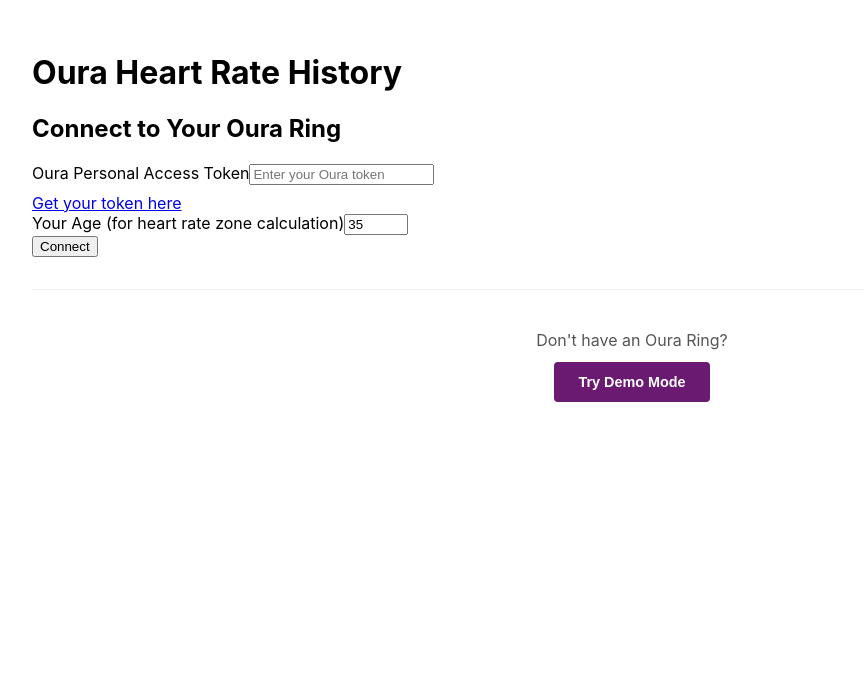
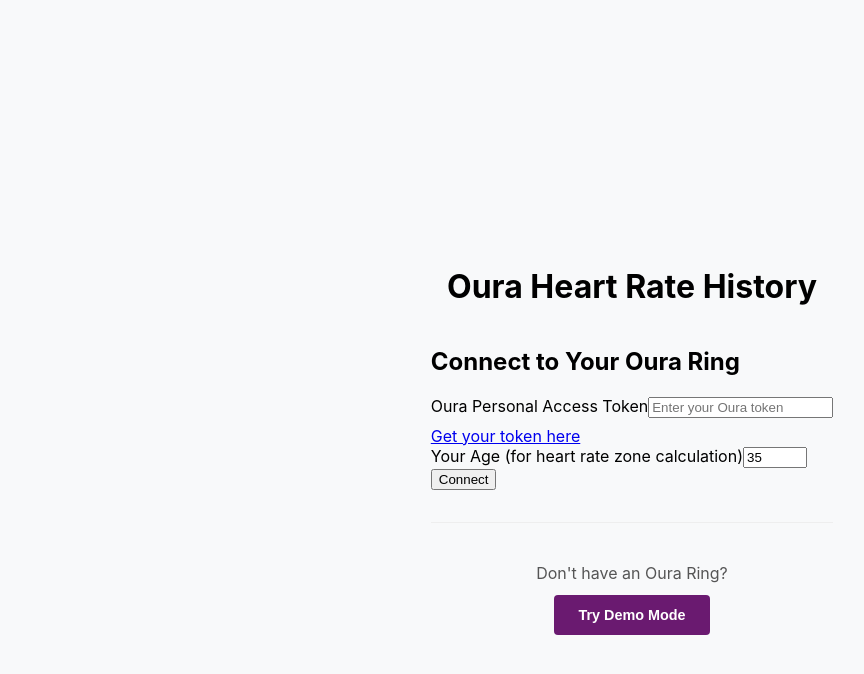
Before and after one commit to kkebaara/OuraRing, a React (Create React App) app: page / in a window 1280 px wide. Shown: the top 674 px of the page, without its empty margins (8-872 px from the left). Built offline with nearby package versions, Linux system fonts and the light colour scheme.

Commit message:
Add padding to chart container and chart slide for better layout

```diff
--- a/src/App.css
+++ b/src/App.css
@@ -42,25 +42,75 @@
 }
 
 /* Main container styling */
-.App {
-  max-width: 1200px;
-  margin: 0 auto;
-  padding: 2rem;
+body {
+  margin: 0;
+  font-family: -apple-system, BlinkMacSystemFont, 'Segoe UI', 'Roboto', 'Oxygen',
+    'Ubuntu', 'Cantarell', 'Fira Sans', 'Droid Sans', 'Helvetica Neue',
+    sans-serif;
+  -webkit-font-smoothing: antialiased;
+  -moz-osx-font-smoothing: grayscale;
+  background: #f8f9fa;
 }
 
-/* Carousel styling */
+code {
+  font-family: source-code-pro, Menlo, Monaco, Consolas, 'Courier New',
+    monospace;
+}
+
+.App {
+  min-height: 100vh;
+  display: flex;
+  flex-direction: column;
+  align-items: center;
+  justify-content: center;
+  padding: 40px 0;
+}
+
 .charts-container {
-  margin: 2rem 0;
-  padding: 0 1rem;
+  width: 100vw;
+  max-width: 100vw;
+  min-height: 400px;
+  margin: 0 auto;
+  display: flex;
+  align-items: center;
+  justify-content: center;
+  padding-left: 32px;
+  padding-right: 32px;
+  box-sizing: border-box;
+}
+
+.charts-carousel {
+  width: 100vw;
+  max-width: 100vw;
+  min-height: 400px;
+  display: flex;
+  align-items: center;
+  justify-content: center;
 }
 
 .chart-slide {
-  padding: 1.5rem;
-  background: white;
-  border-radius: 8px;
-  box-shadow: 0 2px 4px rgba(0, 0, 0, 0.1);
-  margin: 0 1rem;
+  width: 100%;
+  max-width: 900px;
+  min-height: 400px;
+  margin: 24px auto;
+  background: #fff;
+  border-radius: 16px;
+  box-shadow: 0 2px 16px rgba(0,0,0,0.08);
+  padding: 32px;
+  display: flex;
+  flex-direction: column;
+  align-items: center;
+  justify-content: center;
+  box-sizing: border-box;
 }
+
+@media (max-width: 1000px) {
+  .chart-slide {
+    max-width: 98vw;
+    padding: 16px;
+  }
+}
+
 
 .chart-slide h3 {
   margin-bottom: 1.5rem;
```
